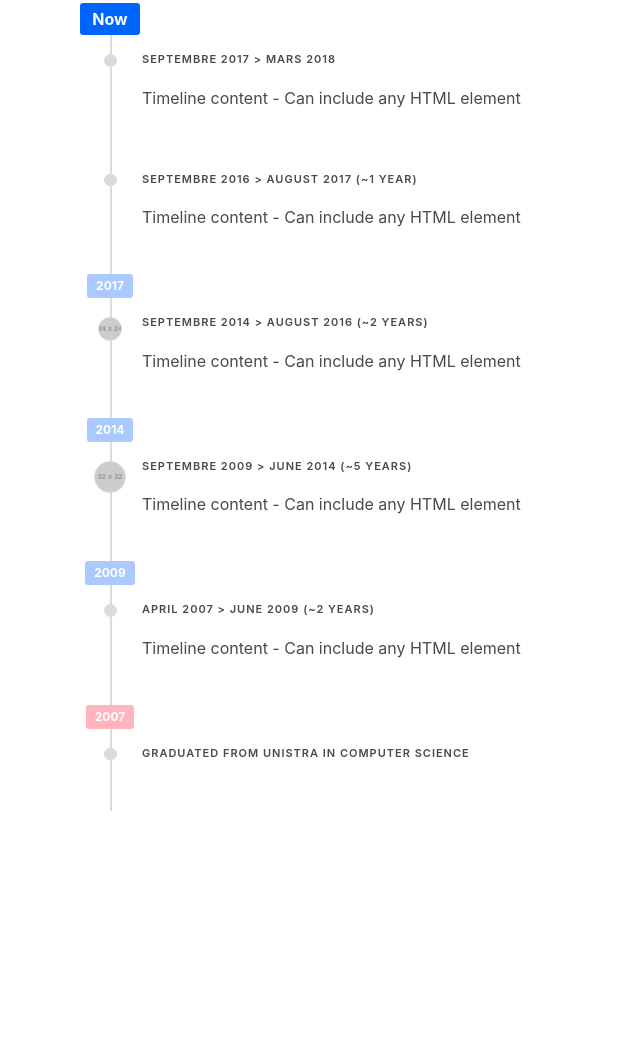
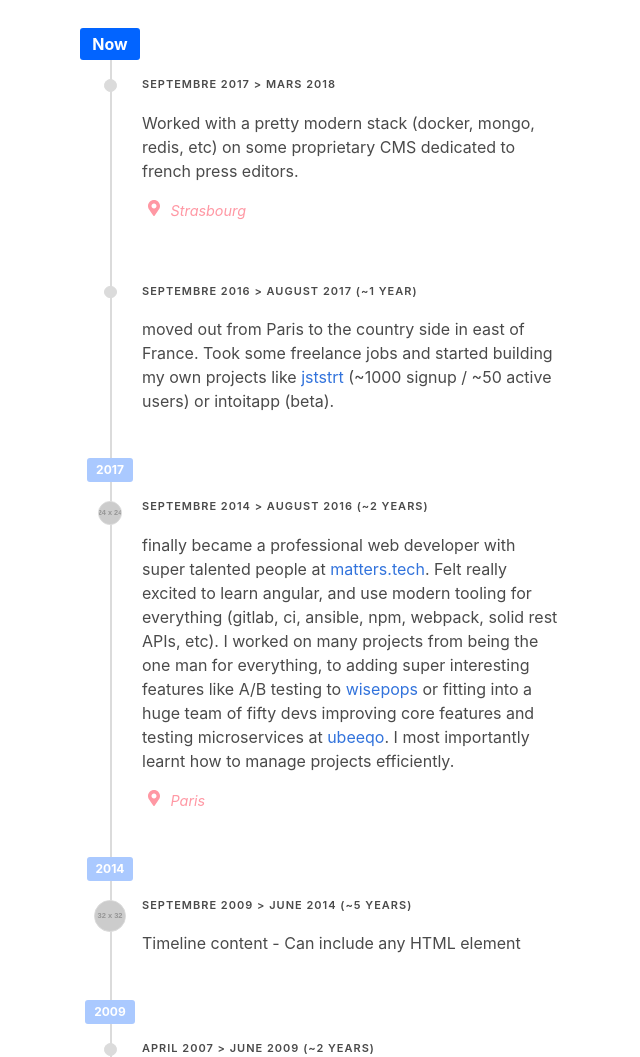
Before and after one commit to smknstd/smknstd.github.io, a website: page index.html in a window 1280 px wide. Shown: the part 1471-2528 px from the top of the page, without its empty margins (322-962 px from the left). Before the commit the page ends 2330 px from the top, so only its background shows below. Drawn offline with Linux system fonts and the light colour scheme; placeholder pictures from the web are drawn by us.

Commit message:
debut timeline

```diff
--- a/css/smknstd.css
+++ b/css/smknstd.css
@@ -85,3 +85,12 @@ p {
     padding-bottom: 33px;
     padding-top: 20px;
 }
+
+p.location-container {
+    font-style: italic;
+    color: #ff98a4;
+}
+
+.location {
+    font-size: 0.9em;
+}
--- a/index.html
+++ b/index.html
@@ -31,17 +31,17 @@
                     </p>
                     <p>
                         I used to label me as <span class="nice-yellow">backend</span> oriented, because I like databases and the command line. But since complexity has now shifted
-                        I spend lots of energy trying to keep up with the current <span class="nice-yellow">frontend</span> madness without going nuts.
+                        I spend lots of energy trying to keep up with the current <span class="nice-yellow">frontend</span> madness (without going nuts).
                     </p>
                     <p>
-                        Along this journey, I found myself enjoying to take care of the users, designing beautiful interfaces
+                        Along this journey, I found myself enjoying a lot more than I thought, taking care of the users, designing beautiful interfaces
                         and sophisticated experiences.
                     </p>
                     <p>
                         I like to share in general, humbly contribute to open source projects and meeting great people at meetups. And even sometimes giving talks about <span class="nice-yellow">javascript</span>, rest <span class="nice-yellow">APIs</span> or modern module bundling.
                     </p>
                     <p>
-                        On my free time, you'll find me reading, hiking, riding my bike, harvesting vegetables, cooking spicy meals or relaxing at the nearest sauna.
+                        On my free time, you'll find me reading, riding my bike, harvesting vegetables or relaxing at the nearest sauna.
                     </p>
                     <p>
                         If you have a question or just for any purpose, feel free to write me an email.
@@ -50,7 +50,7 @@
                         <a href="mailto:arnaud.becher@gmail.com" class="button is-medium nice-dark-pink">Contact me</a>
                     </div>
                     <p>
-                        Also you can find me on <a href="htps://twitter.com/smknstd">twitter</a> where I share some thoughts and sharing links.
+                        Also you can find me on <a href="https://twitter.com/smknstd">twitter</a> where I share some thoughts and links.
                     </p>
                     <p>
                         Below, I tried to sum up all my experiences. See you soon!
@@ -68,7 +68,13 @@
                 </div>
                 <div class="timeline-content">
                     <p class="heading">Septembre 2017 > Mars 2018</p>
-                    <p>Timeline content - Can include any HTML element</p>
+                    <p>Worked with a pretty modern stack (docker, mongo, redis, etc) on some proprietary CMS dedicated to french press editors.</p>
+                    <p class="location-container">
+                        <span class="icon">
+                          <i class="fas fa-map-marker-alt"></i>
+                        </span>
+                        <span class="location">Strasbourg</span>
+                    </p>
                 </div>
             </div>
             <div class="timeline-item ">
@@ -76,7 +82,7 @@
                 </div>
                 <div class="timeline-content">
                     <p class="heading">Septembre 2016 > August 2017 (~1 year)</p>
-                    <p>Timeline content - Can include any HTML element</p>
+                    <p>moved out from Paris to the country side in east of France. Took some freelance jobs and started building my own projects like <a href="https://jststrt.com" target="_blank">jststrt</a> (~1000 signup / ~50 active users) or intoitapp (beta). </p>
                 </div>
             </div>
             <header class="timeline-header">
@@ -88,7 +94,13 @@
                 </div>
                 <div class="timeline-content">
                     <p class="heading">Septembre 2014 > August 2016 (~2 years)</p>
-                    <p>Timeline content - Can include any HTML element</p>
+                    <p>finally became a professional web developer with super talented people at <a href="http://matters.tech" target="_blank">matters.tech</a>. Felt really excited to learn angular, and use modern tooling for everything (gitlab, ci, ansible, npm, webpack, solid rest APIs, etc). I worked on many projects from being the one man for everything, to adding super interesting features like A/B testing to <a href="https://wisepops.com" target="_blank">wisepops</a> or fitting into a huge team of fifty devs improving core features and testing microservices at <a href="http://ubeeqo.com" target="_blank">ubeeqo</a>. I most importantly learnt how to manage projects efficiently.</p>
+                    <p class="location-container">
+                        <span class="icon">
+                          <i class="fas fa-map-marker-alt"></i>
+                        </span>
+                        <span class="location">Paris</span>
+                    </p>
                 </div>
             </div>
             <header class="timeline-header">
```
